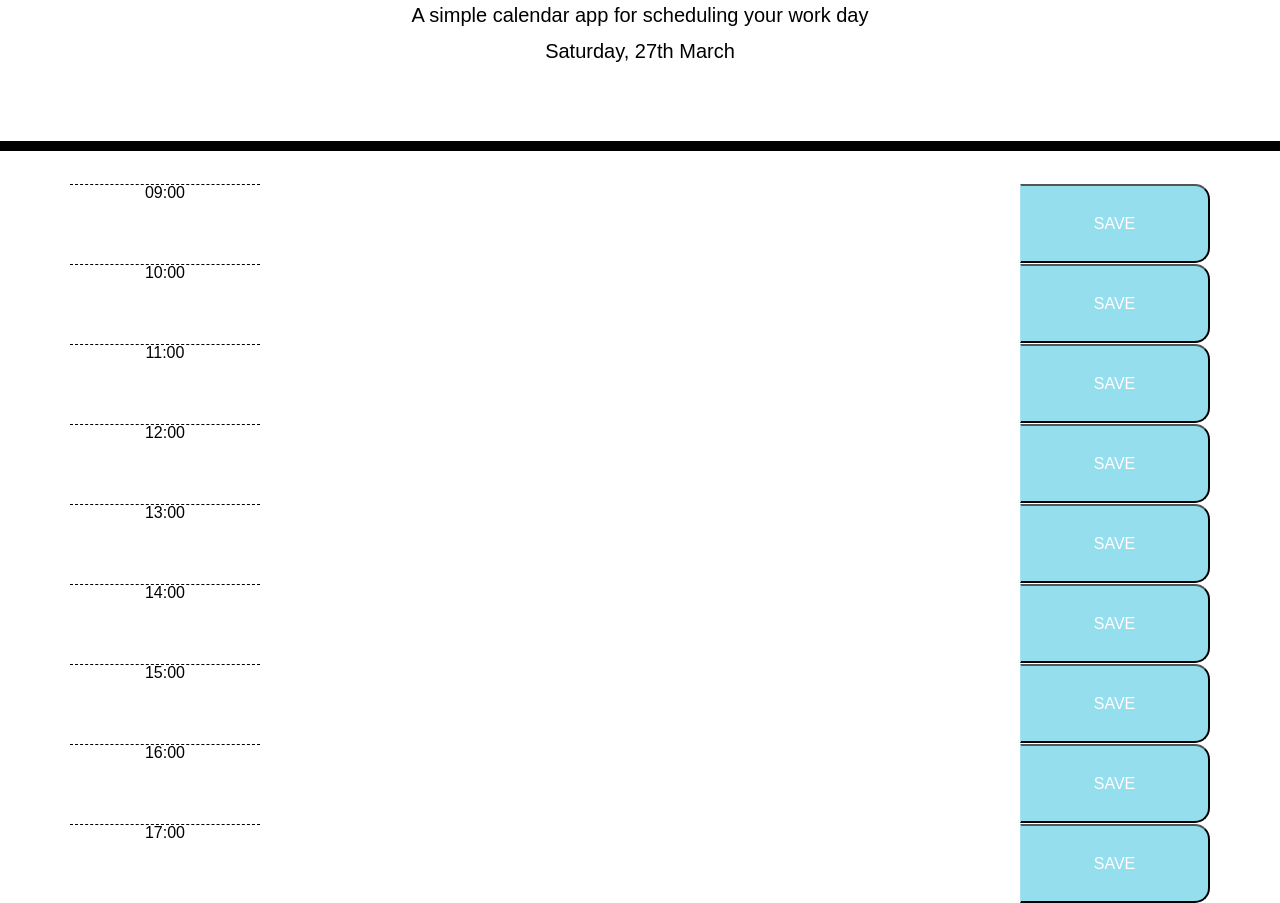
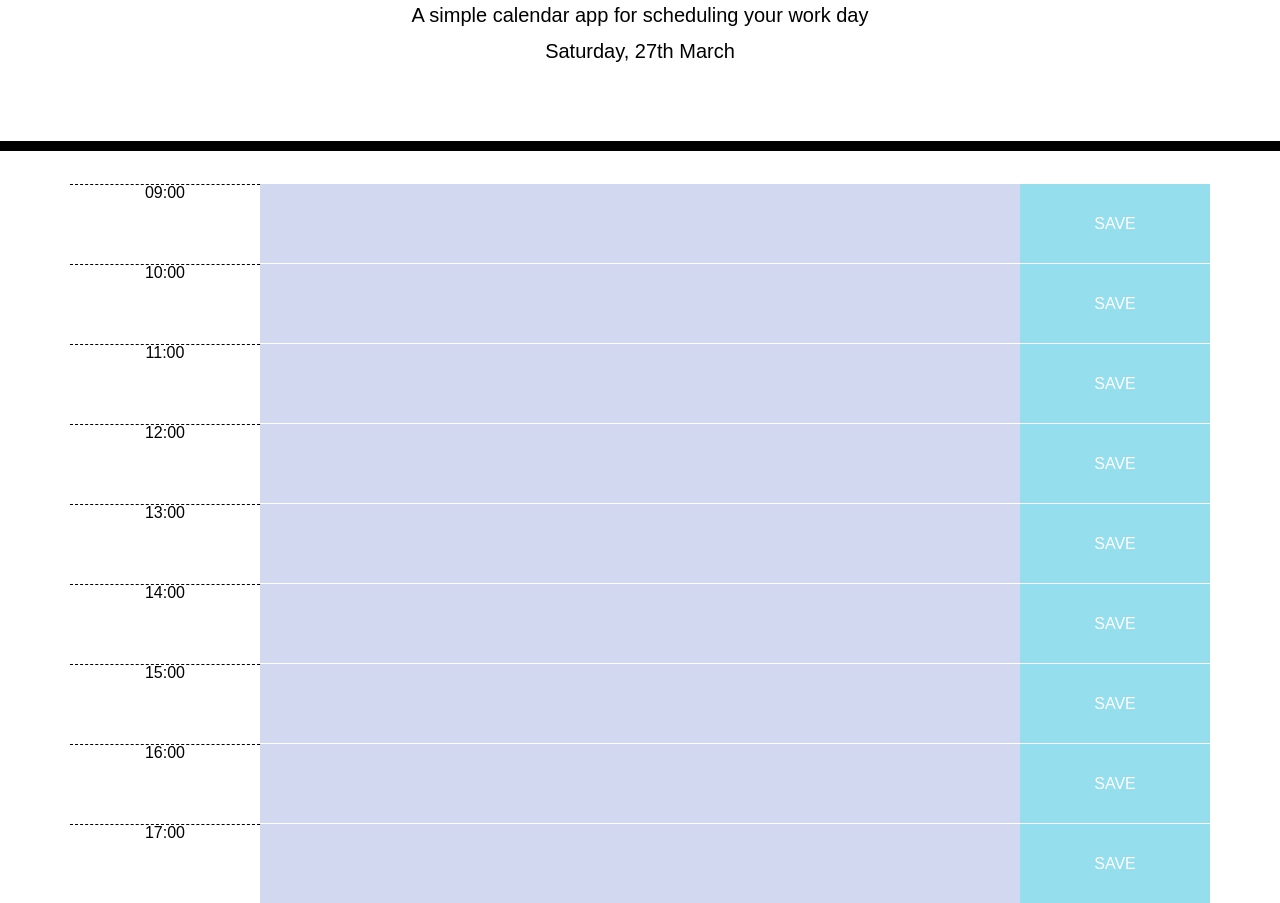
Before and after one commit to lauren-briggs/work-day-scheduler, a plain HTML site: page index.html in a window 1280 px wide. Shown: the part 169-1072 px from the top of the page. Drawn offline with nearby package versions, Linux system fonts and the light colour scheme; a web font is replaced by a local one.

Commit message:
added a function in js to check the time and change the background colours to show past/present/future - also changed description divs to input elements

```diff
--- a/assets/css/style.css
+++ b/assets/css/style.css
@@ -25,6 +25,7 @@ textarea {
 
 .description {
   white-space: pre-wrap;
+  border: none;
 }
 
 .time-block {
@@ -45,24 +46,22 @@ textarea {
 }
 
 .past {
-  background-color: #d3d3d3;
-  color: white;
+  background-color: #EEE6CD;
+  color: #746a4c;
 }
 
 .present {
-  background-color: #ff6961;
-  color: white;
+  background-color: #E5C8ED;
+  color: #975aa8;
 }
 
 .future {
-  background-color: #77dd77;
-  color: white;
+  background-color: #D1D8F0;
+  color: #263f92;
 }
 
 .saveBtn {
-  border-left: 1px solid rgb(167, 228, 247);
-  border-top-right-radius: 15px;
-  border-bottom-right-radius: 15px;
+  border: none;
   background-color: #95deee;
   color: white;
 }
--- a/assets/js/script.js
+++ b/assets/js/script.js
@@ -1,12 +1,46 @@
+//variable linking to the currentDay in the HTML DOM
 var currentDayEl = $("#currentDay");
-
+//variable holding the current day and date using moment.js
+var currentDay = moment().format("dddd, Do MMMM");
+//variable to hold the current hour in HH format (09, 10, etc.) - using parseInt to convert to integer
+var currentTime = parseInt(moment().format("HH"));
+//variable to link to the time-block element
+var timeBlockEl = $(".time-block");
 
 //function using moment.js to display the current day/date in the jumotron
 function displayDay() {
-    var currentDay = moment().format("dddd, Do MMMM");
     currentDayEl.append(currentDay);
     console.log(currentDay);
 }
 
 //calling display day function
 displayDay();
+
+//function to change colours of hours as they pass
+
+function checkTime() {
+
+    timeBlockEl.each(function () {
+
+        console.log(currentTime);
+        //variable to hold the number of the id
+        var hourEl = parseInt($(this).attr('id'))
+        console.log(hourEl);
+
+        //if statement to see if the currentTime matches the id (is the current time), is in the future or in the past
+        if (hourEl === currentTime) {
+            console.log(hourEl === currentTime)
+            //changing background colour if time is current time
+            $(this).children('.description').addClass('present');
+            console.log(this.children);
+        } else if (hourEl > currentTime) {
+            //changing colour if time is in the future
+            $(this).children('.description').addClass('future');
+        } else {
+            //changing colour if time as passed
+            $(this).children('.description').addClass('past');
+        }
+    })
+}
+
+checkTime();
--- a/index.html
+++ b/index.html
@@ -25,47 +25,47 @@
     <!-- Timeblocks go here -->
     <div class="time-block row" id="09">
       <div class="hour col-md-2">09:00</div>
-      <div class="description col-md-8"></div>
+      <input class="description col-md-8" type="text">
       <button type="button" class="saveBtn col-md-2" id="save">SAVE</button>
     </div>
     <div class="time-block row" id="10">
       <div class="hour col-md-2">10:00</div>
-      <div class="description col-md-8"></div>
+      <input class="description col-md-8" type="text">
       <button type="button" class="saveBtn col-md-2" id="save">SAVE</button>
     </div>
     <div class="time-block row" id="11">
       <div class="hour col-md-2">11:00</div>
-      <div class="description col-md-8"></div>
+      <input class="description col-md-8" type="text">
       <button type="button" class="saveBtn col-md-2" id="save">SAVE</button>
     </div>
     <div class="time-block row" id="12">
       <div class="hour col-md-2">12:00</div>
-      <div class="description col-md-8"></div>
+      <input class="description col-md-8" type="text">
       <button type="button" class="saveBtn col-md-2" id="save">SAVE</button>
     </div>
     <div class="time-block row" id="13">
       <div class="hour col-md-2">13:00</div>
-      <div class="description col-md-8"></div>
+      <input class="description col-md-8" type="text">
       <button type="button" class="saveBtn col-md-2" id="save">SAVE</button>
     </div>
     <div class="time-block row" id="14">
       <div class="hour col-md-2">14:00</div>
-      <div class="description col-md-8"></div>
+      <input class="description col-md-8" type="text">
       <button type="button" class="saveBtn col-md-2" id="save">SAVE</button>
     </div>
     <div class="time-block row" id="15">
       <div class="hour col-md-2">15:00</div>
-      <div class="description col-md-8"></div>
+      <input class="description col-md-8" type="text">
       <button type="button" class="saveBtn col-md-2" id="save">SAVE</button>
     </div>
     <div class="time-block row" id="16">
       <div class="hour col-md-2">16:00</div>
-      <div class="description col-md-8"></div>
+      <input class="description col-md-8" type="text">
       <button type="button" class="saveBtn col-md-2" id="save">SAVE</button>
     </div>
     <div class="time-block row" id="17">
       <div class="hour col-md-2">17:00</div>
-      <div class="description col-md-8"></div>
+      <input class="description col-md-8" type="text">
       <button type="button" class="saveBtn col-md-2" id="save">SAVE</button>
     </div>
 
```
Also changed, not shown: 1 other file.
